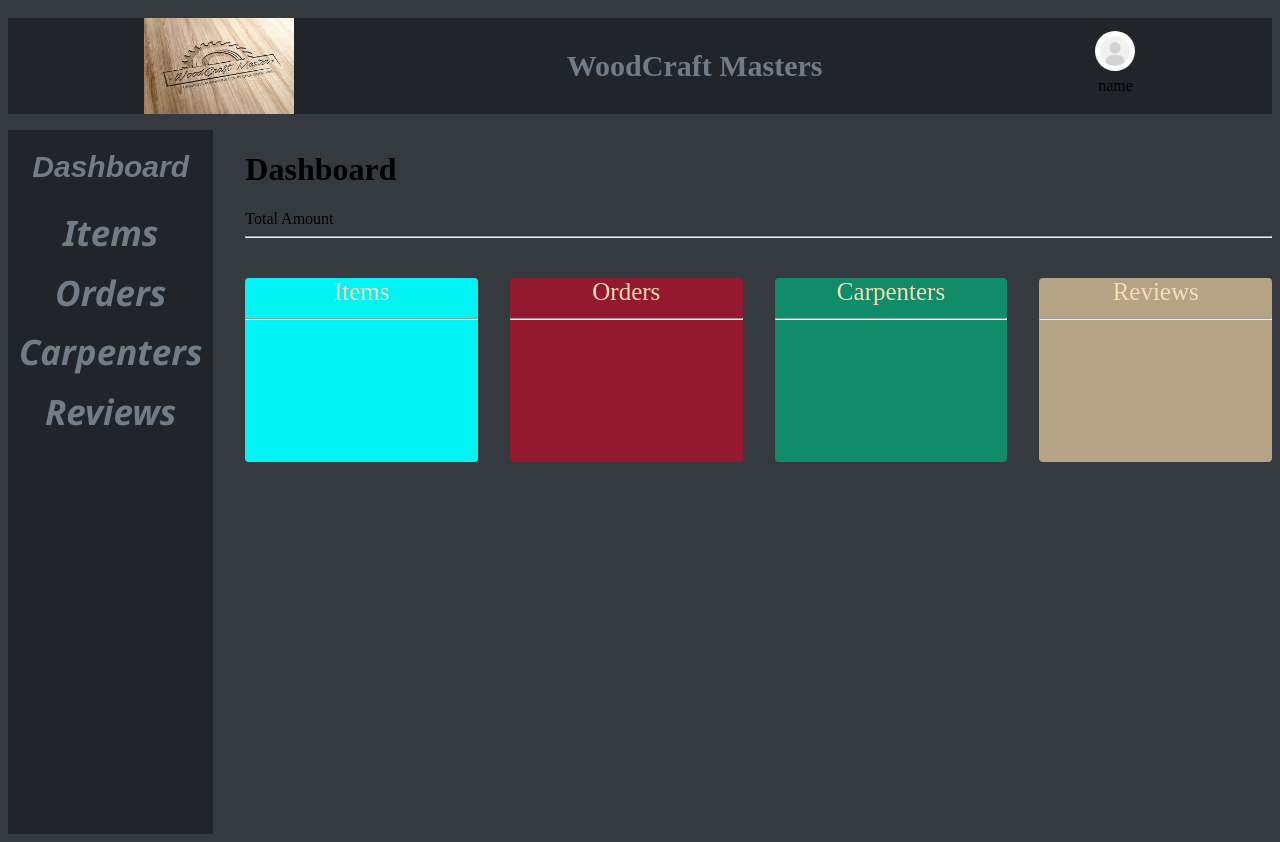
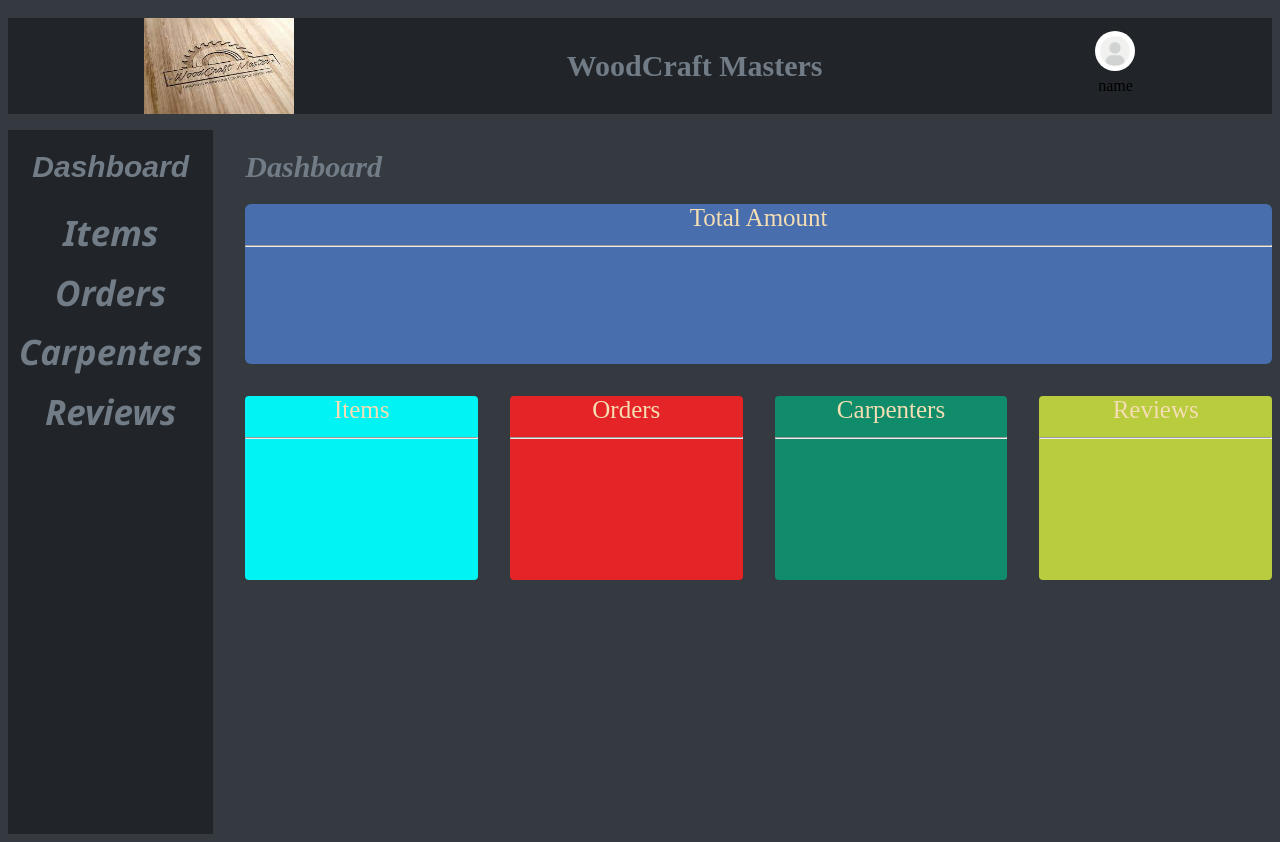
Before and after one commit to Ndigithe-john/CarpentryConnect, a React (Create React App) app in the folder frontend/: page /dashboard in a window 1280 px wide. Built offline with nearby package versions, Linux system fonts and the light colour scheme.

Commit message:
styling of the dashboard page

```diff
--- a/frontend/src/components/Dashboard.js
+++ b/frontend/src/components/Dashboard.js
@@ -56,7 +56,9 @@ const Dashboard = () => {
         <div className="dashboard_main_container">
           <div className="top_dashboard_main_container">
             <h1>Dashboard</h1>
-            <DashBoardContainer>Total Amount</DashBoardContainer>
+            <DashBoardContainer className="dashboard_amount_container">
+              Total Amount
+            </DashBoardContainer>
           </div>
           <div className="down_dashboard_main_container">
             <DashBoardContainer className="dashboard_div_container dashbaord_main_one">
--- a/frontend/src/index.css
+++ b/frontend/src/index.css
@@ -7,9 +7,10 @@
   --color-background-500: #2b3035;
   --color-background-900: #212529;
   --color-background-200: #00f4f4;
-  --color-background-300: #95192e;
+  --color-background-300: #e42426;
   --color-background-400: #118c6b;
-  --color-background-600: #b6a386;
+  --color-background-600: #b8cc3e;
+  --color-background-700: #486eae;
   --color-text-wheat: #f5deb3;
 }
 body {
@@ -210,6 +211,15 @@ body {
   height: 23vh;
   cursor: pointer;
 }
+.dashboard_amount_container {
+  font-size: 25px;
+  color: var(--color-text-wheat);
+  text-align: center;
+  width: 100%;
+  height: 20vh;
+  background-color: var(--color-background-700);
+  border-radius: 6px;
+}
 .dashbaord_main_one {
   background-color: var(--color-background-200);
 }
@@ -222,3 +232,8 @@ body {
 .dashbaord_main_four {
   background-color: var(--color-background-600);
 }
+.top_dashboard_main_container h1 {
+  color: var(--color-text-dark);
+  font-style: italic;
+  font-size: 30px;
+}
```
